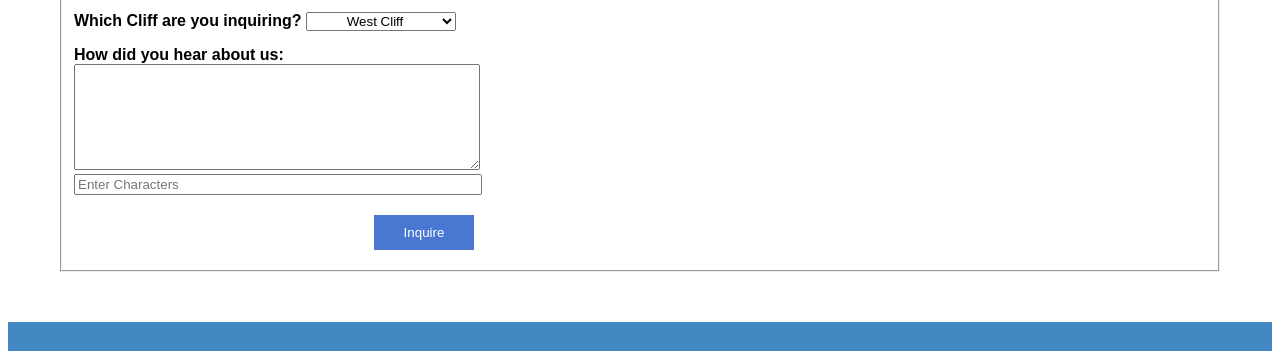
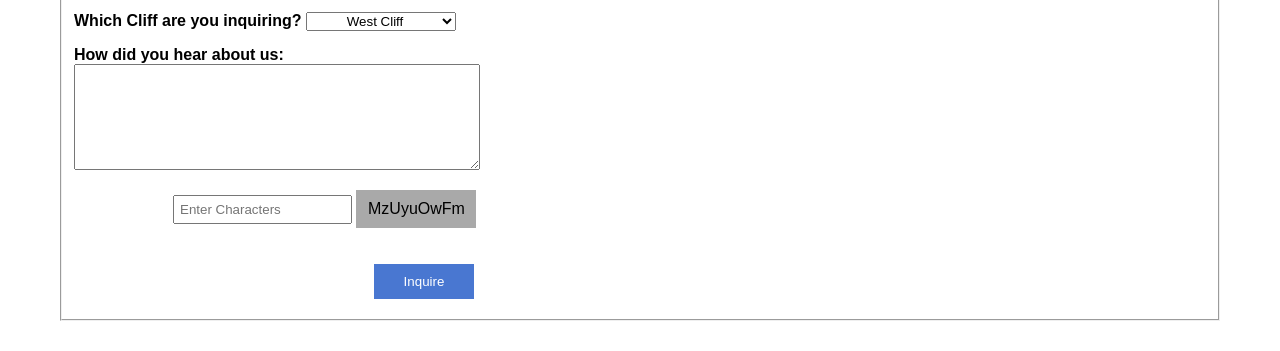
Before and after one commit to dynamicProjects/-homework-module1, a plain HTML site: page contact.html in a window 1280 px wide. Shown: the part 894-1245 px from the top of the page. Drawn offline with Linux system fonts and the light colour scheme.

Commit message:
created new js filr randomcodes.js and added generate code function to it

```diff
--- a/contact.html
+++ b/contact.html
@@ -112,5 +112,6 @@
             </footer>
         </div>
         <script src="js/site_script.js"></script>
+        <script src="js/randomcodes.js"></script>
     </body>
 </html>
--- /dev/null
+++ b/js/randomcodes.js
@@ -0,0 +1,11 @@
+function generateCode(){
+    var code = '';
+    var str = 'ABCDEFGHIJKLMNOPQRSTUVWXYZabcdefghijklmnopqrstuvwxyz0123456789@#$';
+    // genrate multiple characters using loop
+    for(var i=0; i<=8; i++){
+        var char = Math.random()*str.length;
+        code+=str.charAt(char)
+    }
+    return code;
+}
+document.getElementById("codes").innerHTML=generateCode();
--- a/style.css
+++ b/style.css
@@ -279,3 +279,18 @@
     #clock{
         color: #125688;
     }
+    /* random code css */
+    .randomCode{
+      margin-left: 99px;
+    }
+    .randomCode input{
+        width: 165px;
+        padding: 5px;
+    }
+    #codes{
+        display: inline-block;
+        width: 100px;
+        padding: 10px;
+        text-align: center;
+        background-color: #A9A9A9;
+    }
```
